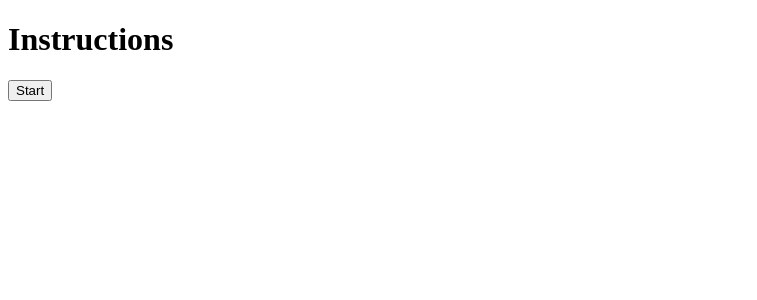
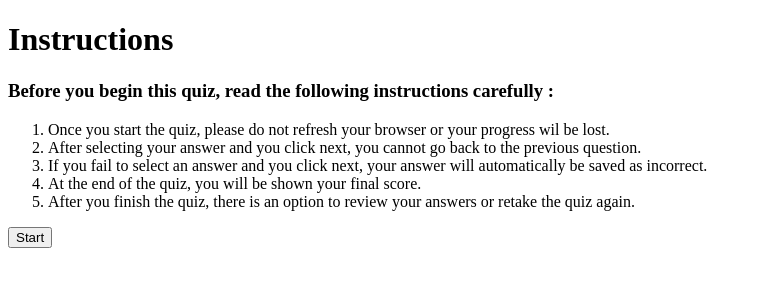
Before and after one commit to JohnMwendwa/quiz-app, a React (Vite) app: page / in a window 1280 px wide. Shown: the top 300 px of the page, without its empty margins (0-757 px from the left). Built offline with nearby package versions, Linux system fonts and the light colour scheme.

Commit message:
add the quiz instructions or guidelines

```diff
--- a/src/components/Instructions.tsx
+++ b/src/components/Instructions.tsx
@@ -6,6 +6,28 @@ export default function Instructions({ startSession }: InstructionsProps) {
   return (
     <div>
       <h1>Instructions</h1>
+      <h3>
+        Before you begin this quiz, read the following instructions carefully :
+      </h3>
+      <ol>
+        <li>
+          Once you start the quiz, please do not refresh your browser or your
+          progress wil be lost.
+        </li>
+        <li>
+          After selecting your answer and you click next, you cannot go back to
+          the previous question.
+        </li>
+        <li>
+          If you fail to select an answer and you click next, your answer will
+          automatically be saved as incorrect.
+        </li>
+        <li>At the end of the quiz, you will be shown your final score.</li>
+        <li>
+          After you finish the quiz, there is an option to review your answers
+          or retake the quiz again.
+        </li>
+      </ol>
       <button onClick={() => startSession(true)}>Start</button>
     </div>
   );
```
